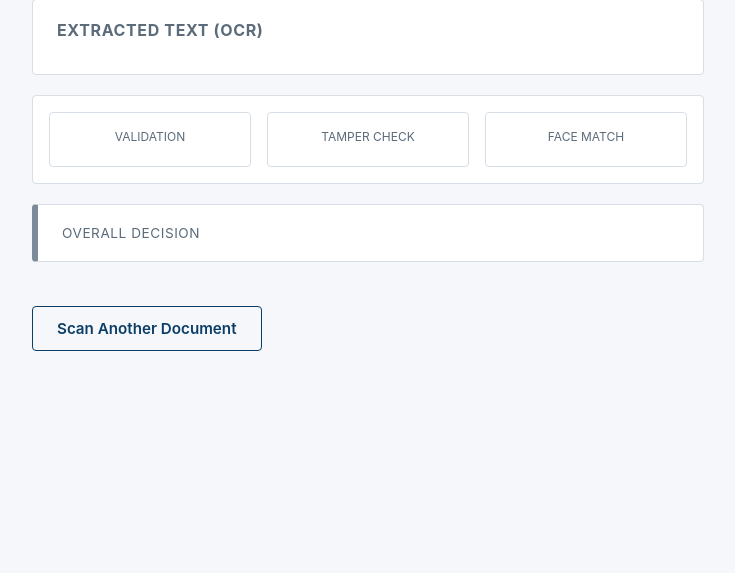
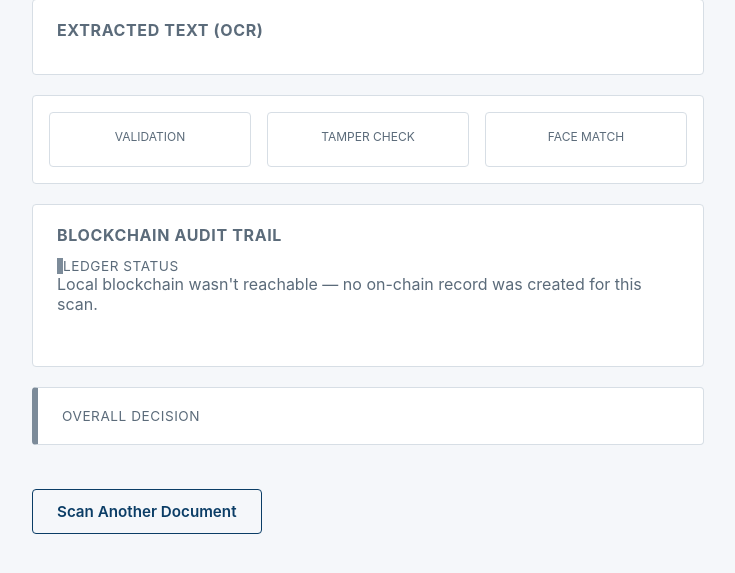
Before and after one commit to Ayu-creator25/SIH26188, a Flask app: template dashboard/templates/results.html in a window 1280 px wide. Shown: the part 210-783 px from the top of the page, without its empty margins (272-1007 px from the left). Run offline with Flask 3, Linux system fonts and the light colour scheme; the template is opened without the code that fills it, so the values that code supplies are empty.

Commit message:
Implement blockchain audit trail with Ganache/web3, wire into pipeline and results page

```diff
--- a/backend/app.py
+++ b/backend/app.py
@@ -2,6 +2,7 @@
 from werkzeug.utils import secure_filename
 import os
 import sys
+import uuid
 
 sys.path.append(os.path.join(os.path.dirname(__file__), '..', 'ocr'))
 from scan import scan_document
@@ -14,6 +15,9 @@
 
 sys.path.append(os.path.join(os.path.dirname(__file__), '..', 'tamper_detection'))
 from tamper_check import check_tampering
+
+sys.path.append(os.path.join(os.path.dirname(__file__), '..', 'blockchain'))
+from hash_record import create_record
 
 app = Flask(
     __name__,
@@ -79,7 +83,24 @@
         validation_result["status"], tamper_result["status"], face_match_status
     )
 
+    # Zero-PII blockchain audit trail: a fresh random ID (never the real
+    # filename or document number) plus only the decision outcomes go
+    # on-chain. If Ganache isn't reachable, degrade gracefully instead of
+    # failing the whole scan over an audit-trail hiccup.
+    document_id = str(uuid.uuid4())
+    try:
+        blockchain_result = create_record(document_id, {
+            "decision": overall_decision,
+            "validation_status": validation_result["status"],
+            "tamper_status": tamper_result["status"],
+            "face_match_status": face_match_status,
+        })
+    except Exception as e:
+        print(f"Blockchain recording failed: {e}")
+        blockchain_result = {"tx_hash": None, "record_hash": None, "status": "Pending"}
+
     return {
+        "document_id": document_id,
         "extracted_text": extracted_text,
         "validation_status": validation_result["status"],
         "validation_details": validation_result["details"],
@@ -89,6 +110,9 @@
         "face_match_status": face_match_status,
         "face_match_details": face_match_details,
         "overall_decision": overall_decision,
+        "blockchain_tx_hash": blockchain_result["tx_hash"],
+        "blockchain_record_hash": blockchain_result["record_hash"],
+        "blockchain_status": blockchain_result["status"],
     }
 
 
--- a/blockchain/hash_record.py
+++ b/blockchain/hash_record.py
@@ -8,6 +8,14 @@
 Expected contract (do not change without also updating backend/app.py):
     create_record(document_id: str, result_summary: dict) -> dict
 """
+
+import hashlib
+import json
+
+from web3 import Web3
+
+# Ganache's local RPC address (shown in the Ganache app's "RPC Server" field)
+GANACHE_URL = "http://127.0.0.1:7545"
 
 
 def create_record(document_id, result_summary):
@@ -27,11 +35,47 @@
             "status": "Recorded" | "Pending"
         }
     """
-    # TODO: implement SHA-256 hashing + Web3.py/Ganache integration
+    w3 = Web3(Web3.HTTPProvider(GANACHE_URL))
+
+    # If Ganache isn't reachable, fail gracefully instead of crashing the
+    # whole scan pipeline just because the audit-trail step couldn't run.
+    if not w3.is_connected():
+        return {
+            "tx_hash": None,
+            "record_hash": None,
+            "status": "Pending"
+        }
+
+    # Build one exact, repeatable string from the inputs. sort_keys=True
+    # guarantees the same dict always produces the same string, no matter
+    # what order its keys happen to be in — which means the same input
+    # always produces the same hash.
+    record_string = json.dumps(
+        {"document_id": document_id, "result_summary": result_summary},
+        sort_keys=True
+    )
+    record_hash = hashlib.sha256(record_string.encode("utf-8")).hexdigest()
+
+    # Ganache pre-funds 10 test accounts for us; use the first one both
+    # to send from and send to — we're not transferring value to anyone,
+    # just using the transaction as a vehicle to carry our hash.
+    sender = w3.eth.accounts[0]
+
+    tx_hash = w3.eth.send_transaction({
+        "from": sender,
+        "to": sender,
+        "value": 0,
+        "data": Web3.to_hex(text=record_hash),
+    })
+
+    # Block until the transaction is actually mined, so we only report
+    # "Recorded" once it's really on the chain, not just submitted.
+    receipt = w3.eth.wait_for_transaction_receipt(tx_hash)
+
     return {
-        "tx_hash": None,
-        "record_hash": None,
-        "status": "Pending"
+        "tx_hash": receipt.transactionHash.hex(),
+        "record_hash": record_hash,
+        "status": "Recorded"
     }
 
 
--- a/dashboard/static/style.css
+++ b/dashboard/static/style.css
@@ -132,3 +132,19 @@
   color: var(--muted);
   margin: 0;
 }
+
+.hash-block {
+  margin-top: 16px;
+}
+
+.hash-block__label {
+  display: block;
+  font-size: 0.75rem;
+  text-transform: uppercase;
+  color: var(--muted);
+  margin-bottom: 4px;
+}
+
+.hash-block .mono-block {
+  max-height: none;
+}
--- a/dashboard/templates/results.html
+++ b/dashboard/templates/results.html
@@ -40,6 +40,29 @@
       </div>
     </section>
 
+  <section class="panel">
+    <h2>Blockchain Audit Trail</h2>
+
+    {% set blockchain_class = {'Recorded': 'decision-panel--verified'}.get(result.blockchain_status, 'decision-panel--pending') %}
+    <div class="decision-panel {{ blockchain_class }}">
+      <span class="decision-panel__label">Ledger Status</span>
+      <span class="decision-panel__value">{{ result.blockchain_status }}</span>
+    </div>
+
+    {% if result.blockchain_tx_hash %}
+      <div class="hash-block">
+        <span class="hash-block__label">Transaction Hash</span>
+        <pre class="mono-block">{{ result.blockchain_tx_hash }}</pre>
+      </div>
+      <div class="hash-block">
+        <span class="hash-block__label">Record Hash (SHA-256)</span>
+        <pre class="mono-block">{{ result.blockchain_record_hash }}</pre>
+      </div>
+    {% else %}
+      <p class="subtext">Local blockchain wasn't reachable — no on-chain record was created for this scan.</p>
+    {% endif %}
+  </section>
+
     {% if result.tamper_details %}
       <p class="subtext">Tamper check detail: {{ result.tamper_details }}</p>
     {% endif %}
```
